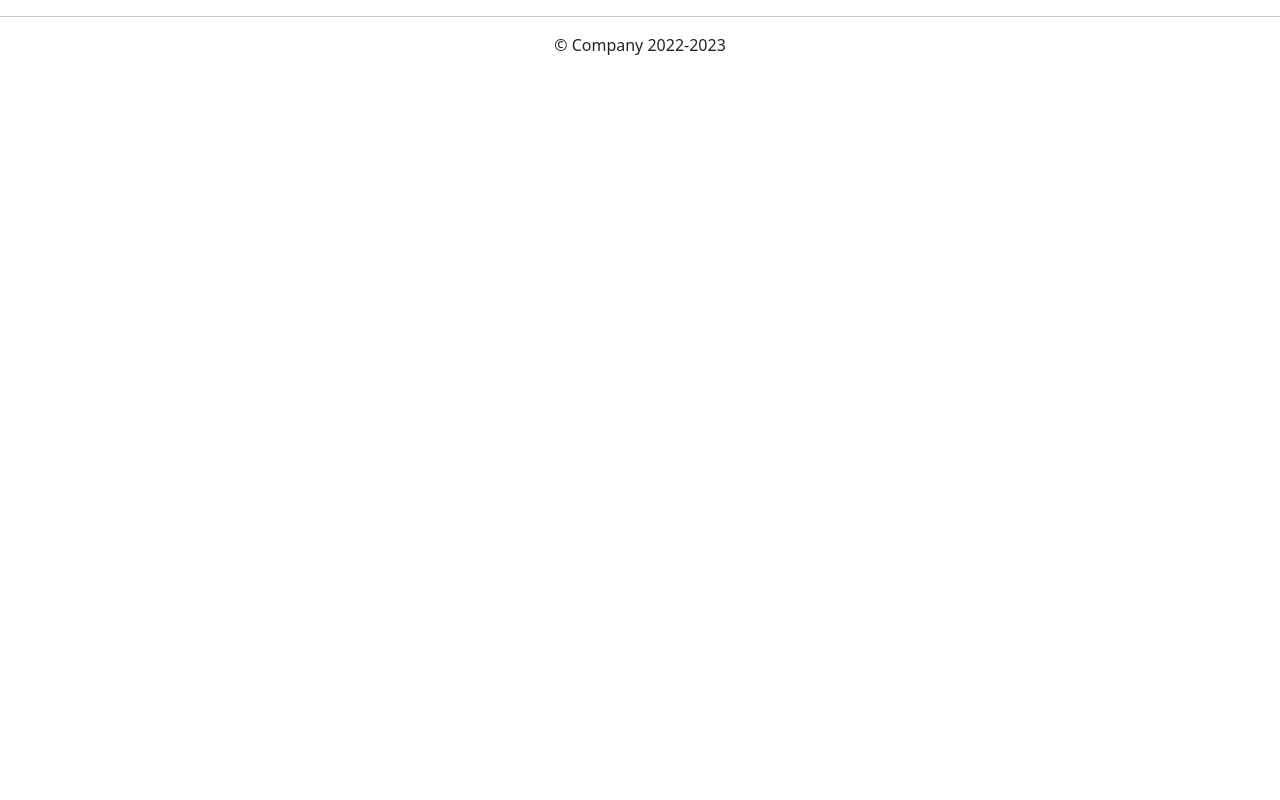
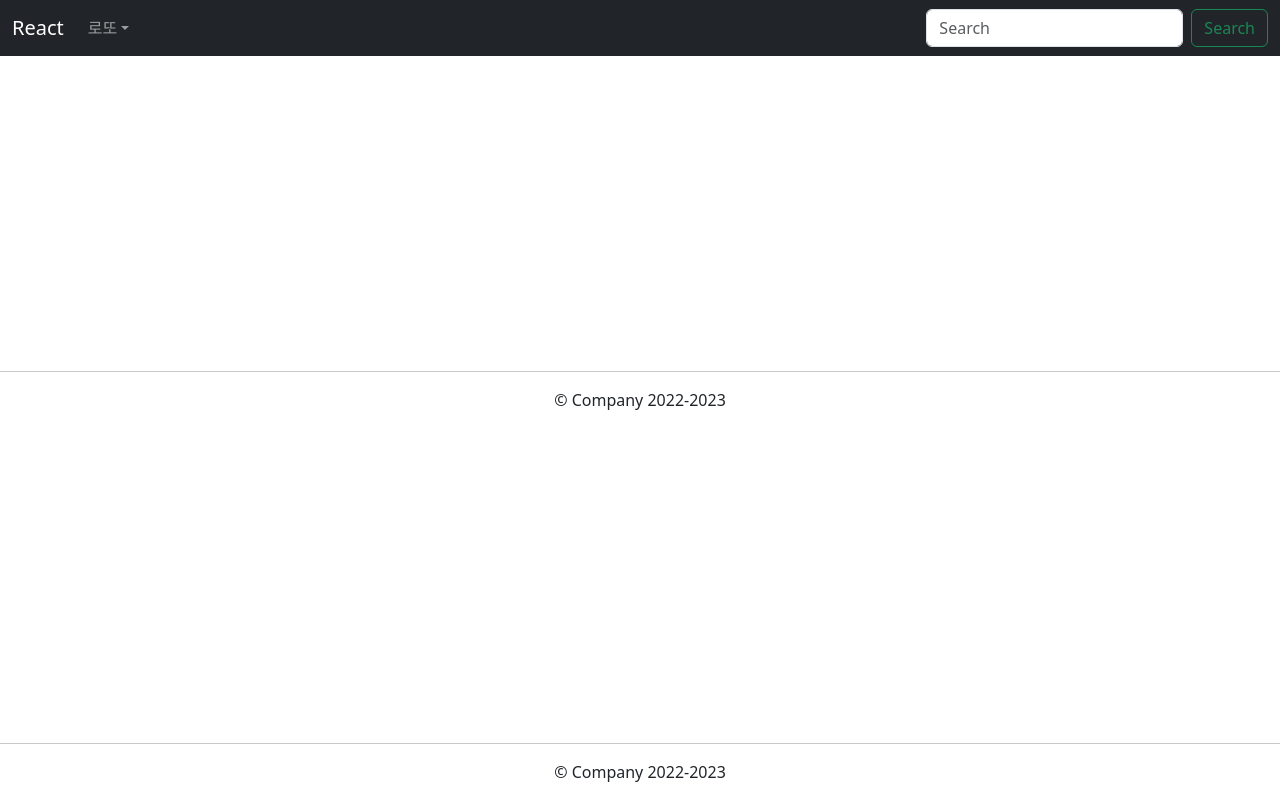
Before and after one commit to hamjung6/react-vite-phc-game-project, a React (Vite) app: page / in a window 1280 px wide. Built offline with nearby package versions, Linux system fonts and the light colour scheme.

Commit message:
기본 틀 잡기

```diff
--- a/src/App.jsx
+++ b/src/App.jsx
@@ -1,14 +1,15 @@
-import { useState } from "react";
 import Footer from "./components/layout/Footer";
 import { Outlet } from "react-router-dom";
+import Header from "./components/layout/Header";
 
 function App() {
   return (
-    <>
+    <div className="d-flex flex-column vh-100 justify-content-between">
+      <Header />
       <Outlet />
-      {/*⭐ URL에 따라 변경되는 부분 ⭐ */}
+      {/*⭐ URL에 따라 변경되는 부분 ⭐*/}
       <Footer></Footer>
-    </>
+    </div>
   );
 }
 
--- a/src/components/layout/Header.jsx
+++ b/src/components/layout/Header.jsx
@@ -1,4 +1,6 @@
 import React from "react";
+import { Link } from "react-router-dom";
+import { routes } from "../../router/Router";
 
 const Header = () => {
   return (
--- a/src/main.jsx
+++ b/src/main.jsx
@@ -1,10 +1,11 @@
 import { StrictMode } from "react";
 import { createRoot } from "react-dom/client";
-import App from "./App.jsx";
 import "bootstrap/dist/css/bootstrap.min.css";
+import { router } from "./router/Router.jsx";
+import { RouterProvider } from "react-router-dom";
 
 createRoot(document.getElementById("root")).render(
   <StrictMode>
-    <App />
+    <RouterProvider router={router} />
   </StrictMode>
 );
--- a/src/router/Router.jsx
+++ b/src/router/Router.jsx
@@ -1,12 +1,13 @@
-import { Children } from "react";
+import Footer from "../components/layout/Footer";
 import { createBrowserRouter } from "react-router-dom";
+import App from "./../App";
 
 const routes = [
   {
     path: "/",
     element: <App />,
     loader: () => "로또",
-    Children: [
+    children: [
       {
         path: "/",
         loader: () => "로또",
```
